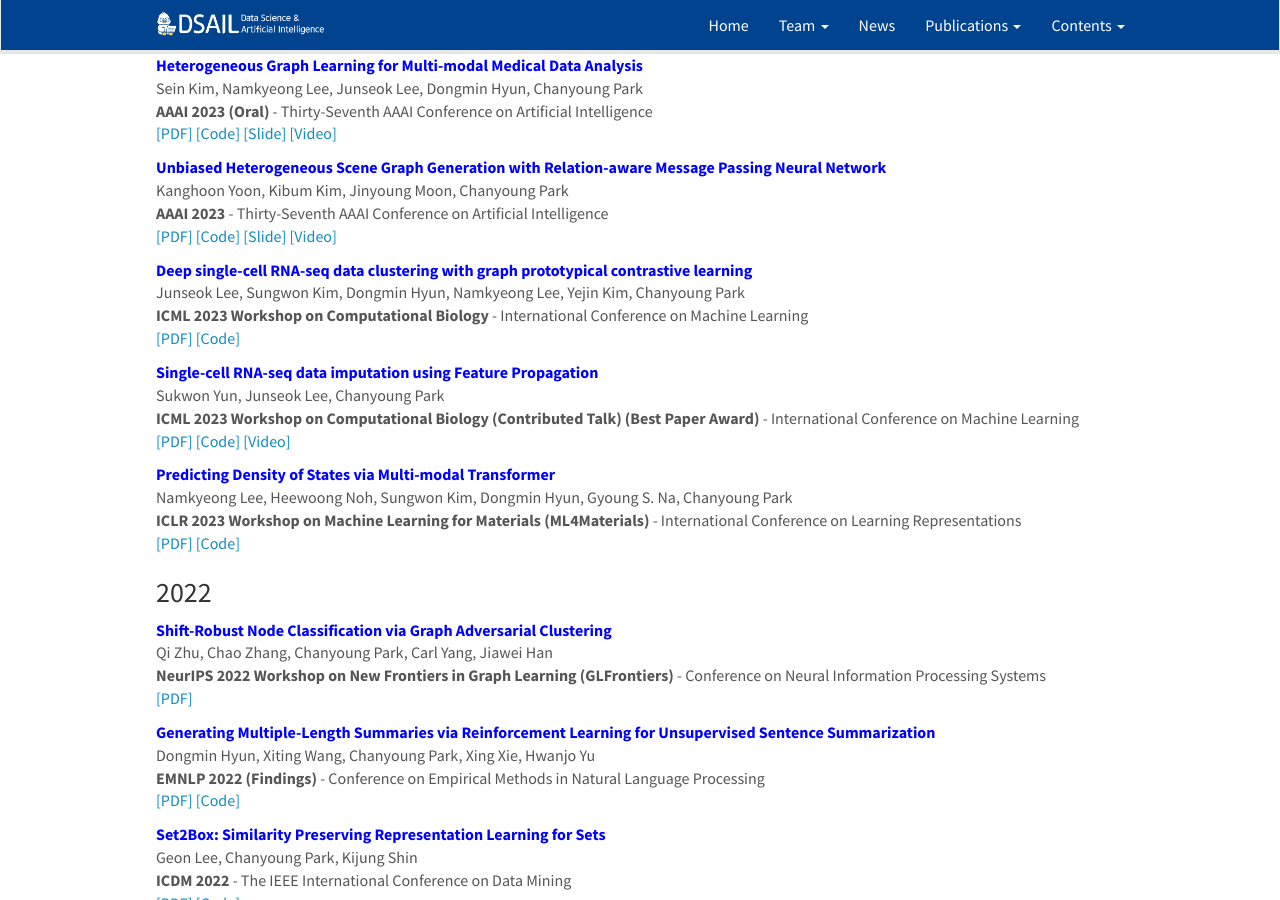
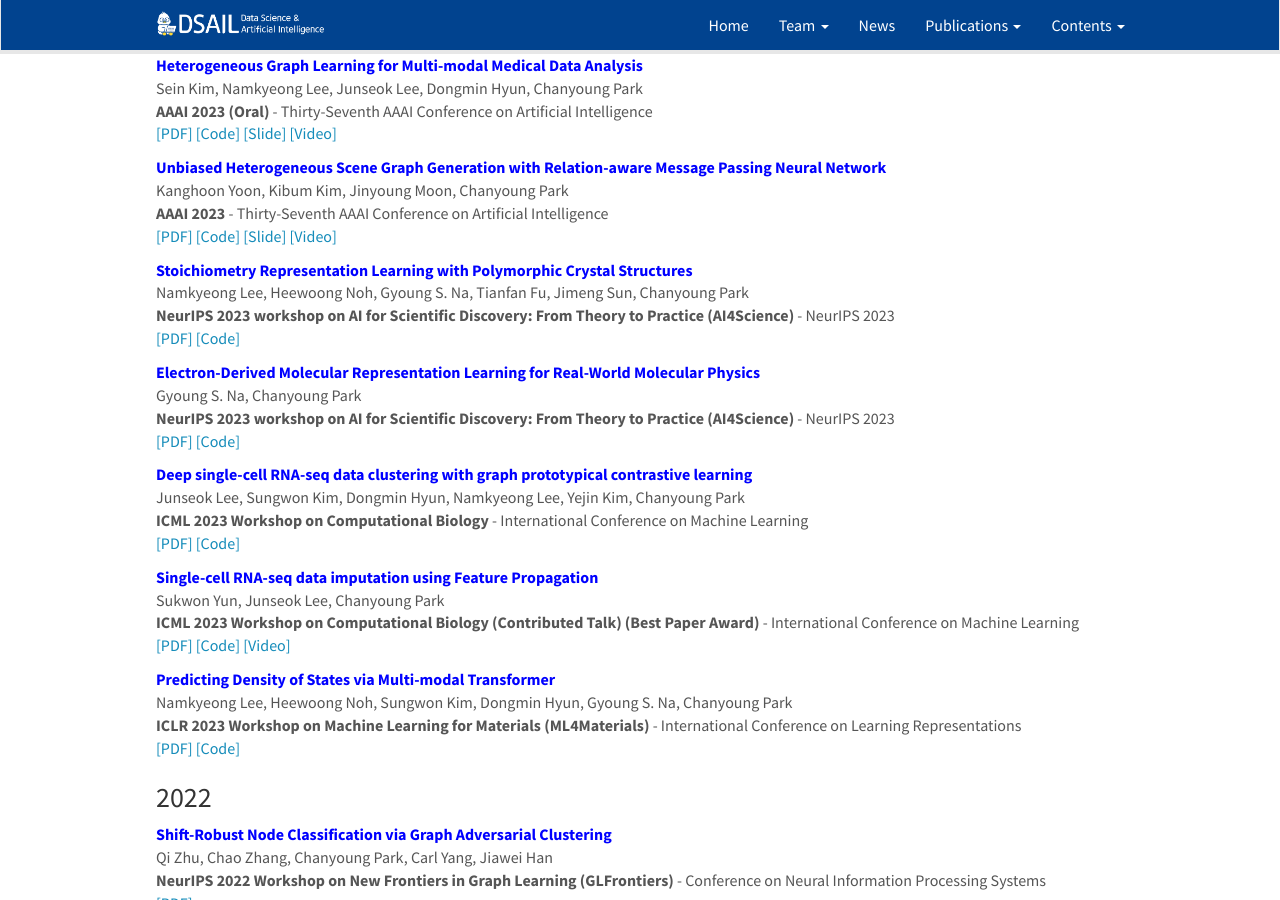
Before and after one commit to kaist-dsail/kaist-dsail.github.io, a Jekyll site: the page built from _pages/publications_conference.md, in a window 1280 px wide and 900 px high, scrolled down 1485 px. Built offline with Jekyll 4.4.1, drawn with Linux system fonts in a browser that asks for light colours; nearby versions of some CDN libraries.

Commit message:
workshop

```diff
--- a/_data/news.yml
+++ b/_data/news.yml
@@ -1,6 +1,8 @@
+- date: October 2023
+  headline: Two papers got accepted at NeurIPS 2023 workshop on AI for Scientific Discovery&#58; From Theory to Practice (AI4Science).
+
 - date: September 2023
   headline: Two papers got accepted at NeurIPS 2023.
-
 
 - date: September 2023
   headline: Namkyeong started as a visiting Ph.D student at <a href="https://www.sunlab.org/" target="_blank"> Sunlab @ UIUC </a>.
--- a/_data/publist_conf.yml
+++ b/_data/publist_conf.yml
@@ -113,6 +113,22 @@
   code_url: https://github.com/KanghoonYoon/hetsgg-torch
   slide_url: https://kaist-dsail.github.io/files/AAAI23_HetSGG_slide.pdf
   video_url: https://youtu.be/bfr4iFVN7Jk
+
+- title: Stoichiometry Representation Learning with Polymorphic Crystal Structures
+  authors: Namkyeong Lee, Heewoong Noh, Gyoung S. Na, Tianfan Fu, Jimeng Sun, Chanyoung Park
+  venue: NeurIPS 2023 workshop on AI for Scientific Discovery&#58; From Theory to Practice (AI4Science)
+  venue_full: NeurIPS 2023
+  year: 2023
+  pdf_url: https://dsail.kaist.ac.kr/publications_conference/
+  code_url: https://dsail.kaist.ac.kr/publications_conference/
+
+- title: Electron-Derived Molecular Representation Learning for Real-World Molecular Physics
+  authors: Gyoung S. Na, Chanyoung Park
+  venue: NeurIPS 2023 workshop on AI for Scientific Discovery&#58; From Theory to Practice (AI4Science)
+  venue_full: NeurIPS 2023
+  year: 2023
+  pdf_url: https://dsail.kaist.ac.kr/publications_conference/
+  code_url: https://dsail.kaist.ac.kr/publications_conference/
 
 - title: Deep single-cell RNA-seq data clustering with graph prototypical contrastive learning
   authors: Junseok Lee, Sungwon Kim, Dongmin Hyun, Namkyeong Lee, Yejin Kim, Chanyoung Park
```
